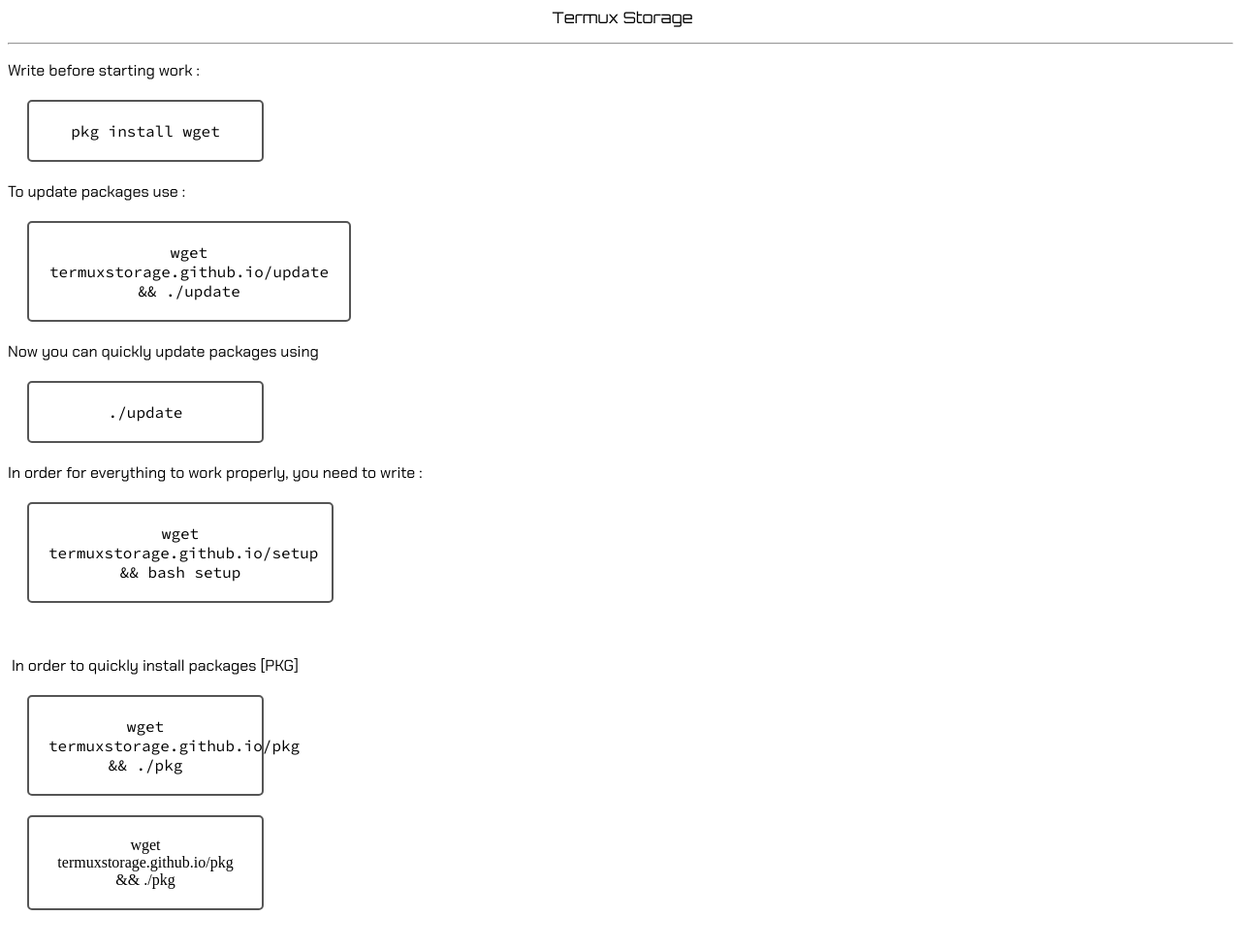
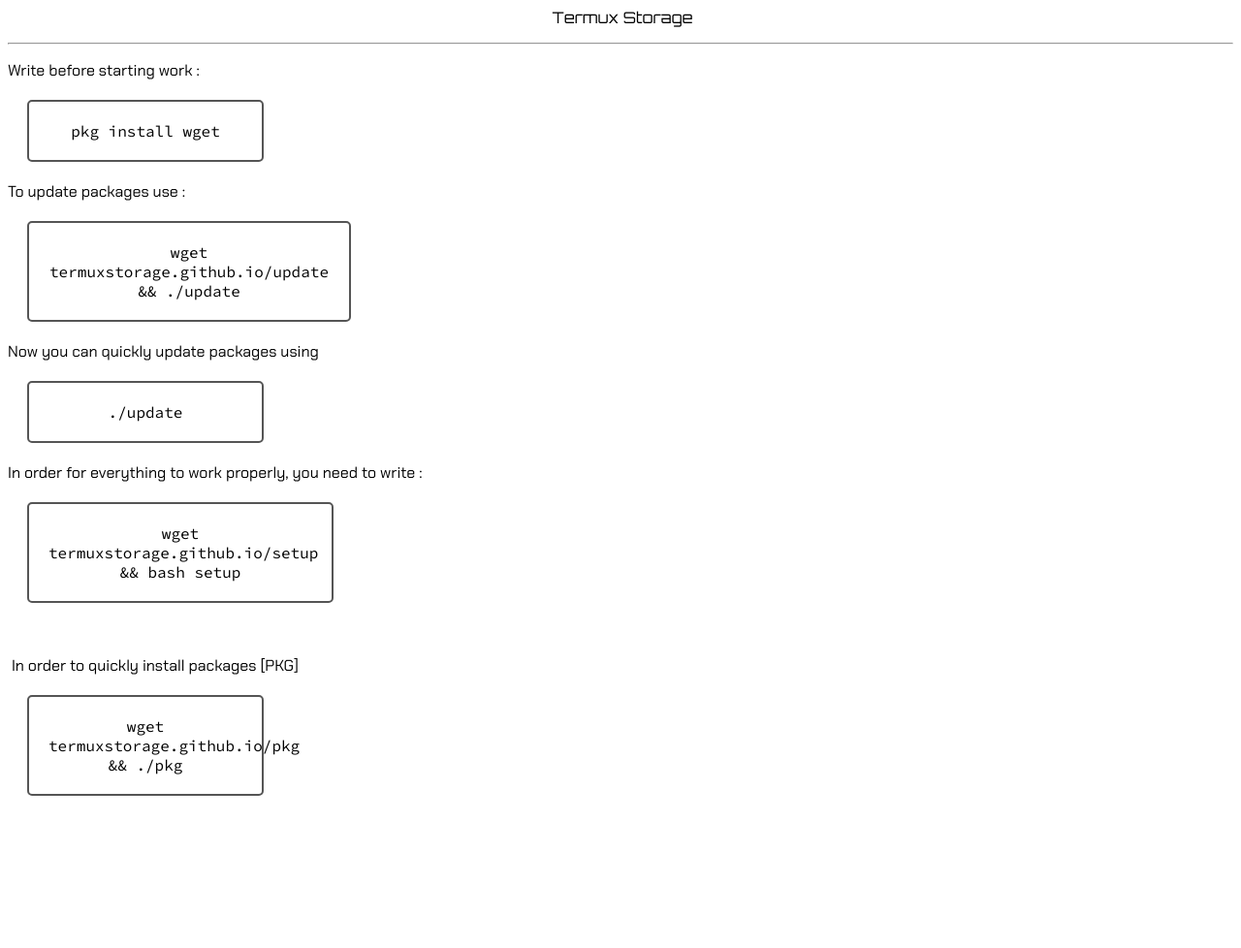
Before and after one commit to termuxstorage/termuxstorage.github.io, a plain HTML site: page index.html in a window 1280 px wide. Shown: the whole page at 97% size. Drawn offline with Linux system fonts and the light colour scheme.

Commit message:
Update index.html

```diff
--- a/index.html
+++ b/index.html
@@ -6,4 +6,4 @@
 <p style="text-align: center;">&nbsp;<span style="font-family: Orbitron;">Termux Storage</span></p><hr /><p></p><span style="font-family: Chakra Petch;">Write before starting work :</span><div style="text-align: center;"><span style="font-family: Source Code Pro;"><p style="border-radius: 5px; border: 2px solid rgb(85, 85, 85); margin: 20px; padding: 20px; text-align: center; width: 200px;">pkg install wget</p></span></div><span style="font-family: Chakra Petch;">To update packages use :</span><p style="border-radius: 5px; border: 2px solid rgb(85, 85, 85); margin: 20px; padding: 20px; text-align: center; width: 290px;"><span style="font-family: Source Code Pro;">wget termuxstorage.github.io/update &amp;&amp; ./update</span></p><span style="font-family: Chakra Petch;">
 Now you can quickly update packages using</span><div>
   <p style="border-radius: 5px; border: 2px solid rgb(85, 85, 85); margin: 20px; padding: 20px; text-align: center; width: 200px;"><span style="font-family: Source Code Pro;">./update</span></p>
- <div><span><span style="font-family: Chakra Petch;">In order for everything to work properly, you need to write :</span><p style="border-radius: 5px; border: 2px solid rgb(85, 85, 85); margin: 20px; padding: 20px; text-align: center; width: 272px;"><span style="font-family: Source Code Pro;">wget termuxstorage.github.io/setup &amp;&amp; bash setup</span></p></span></div><div><br /><p><span style="font-family: Chakra Petch;">&nbsp;In order to quickly install packages [PKG]</span></p><p style="border-radius: 5px; border: 2px solid rgb(85, 85, 85); margin: 20px; padding: 20px; text-align: center; width: 200px;"><span style="font-family: Source Code Pro;">wget termuxstorage.github.io/pkg &amp;&amp; ./pkg</span></p><p style="border-radius: 5px; border: 2px solid rgb(85, 85, 85); margin: 20px; padding: 20px; text-align: center; width: 200px;">wget termuxstorage.github.io/pkg &amp;&amp; ./pkg</p></div><div><br /></div><div><br /></div><div><br /></div><div><br /></div><div><br /></div><div><br /></div><div><br /></div><div><br /></div><div><br /></div></div>
+ <div><span><span style="font-family: Chakra Petch;">In order for everything to work properly, you need to write :</span><p style="border-radius: 5px; border: 2px solid rgb(85, 85, 85); margin: 20px; padding: 20px; text-align: center; width: 272px;"><span style="font-family: Source Code Pro;">wget termuxstorage.github.io/setup &amp;&amp; bash setup</span></p></span></div><div><br /><p><span style="font-family: Chakra Petch;">&nbsp;In order to quickly install packages [PKG]</span></p><p style="border-radius: 5px; border: 2px solid rgb(85, 85, 85); margin: 20px; padding: 20px; text-align: center; width: 200px;"><span style="font-family: Source Code Pro;">wget termuxstorage.github.io/pkg &amp;&amp; ./pkg</span></p><div><br /></div><div><br /></div><div><br /></div><div><br /></div><div><br /></div><div><br /></div><div><br /></div><div><br /></div><div><br /></div></div>
```
